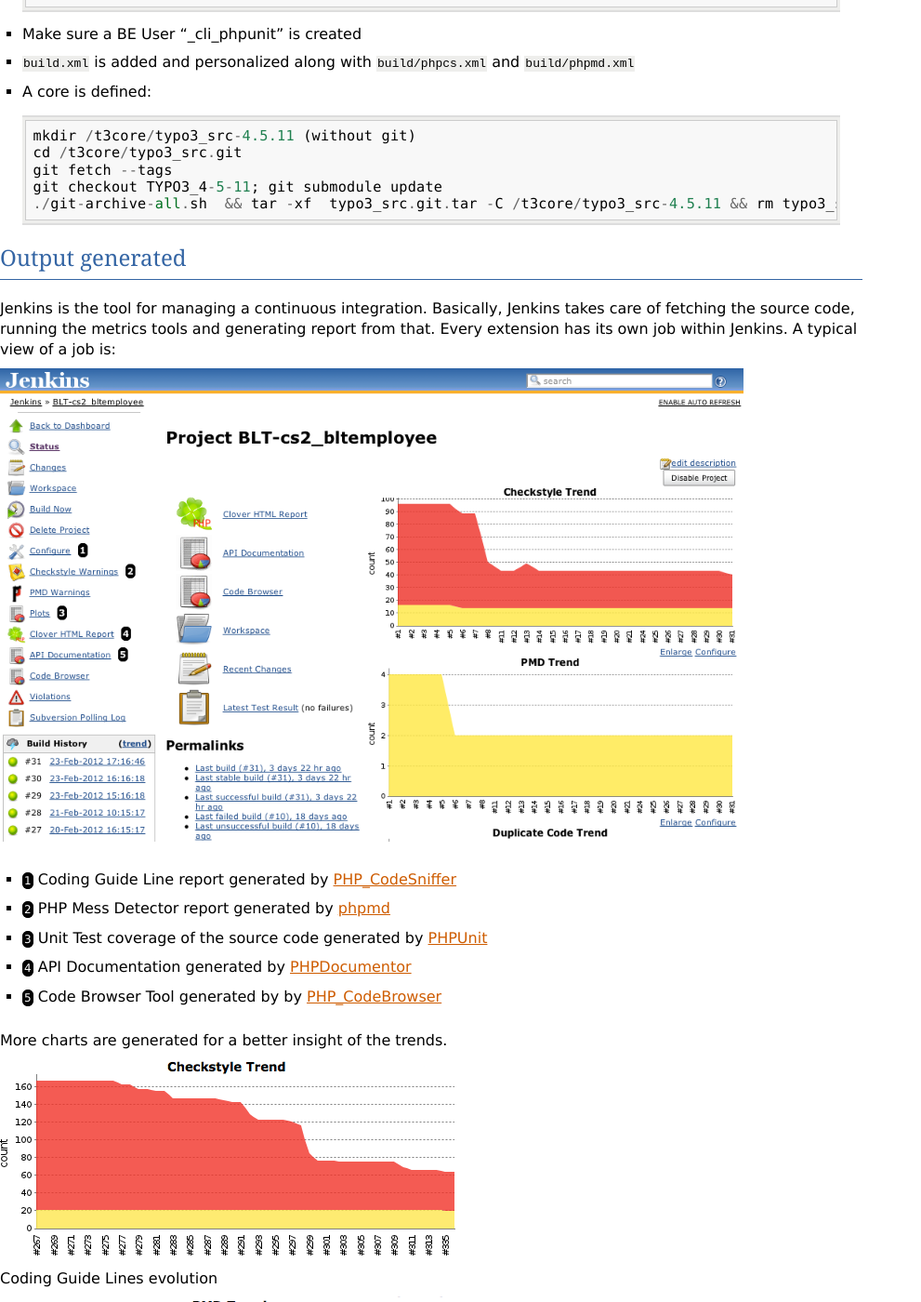
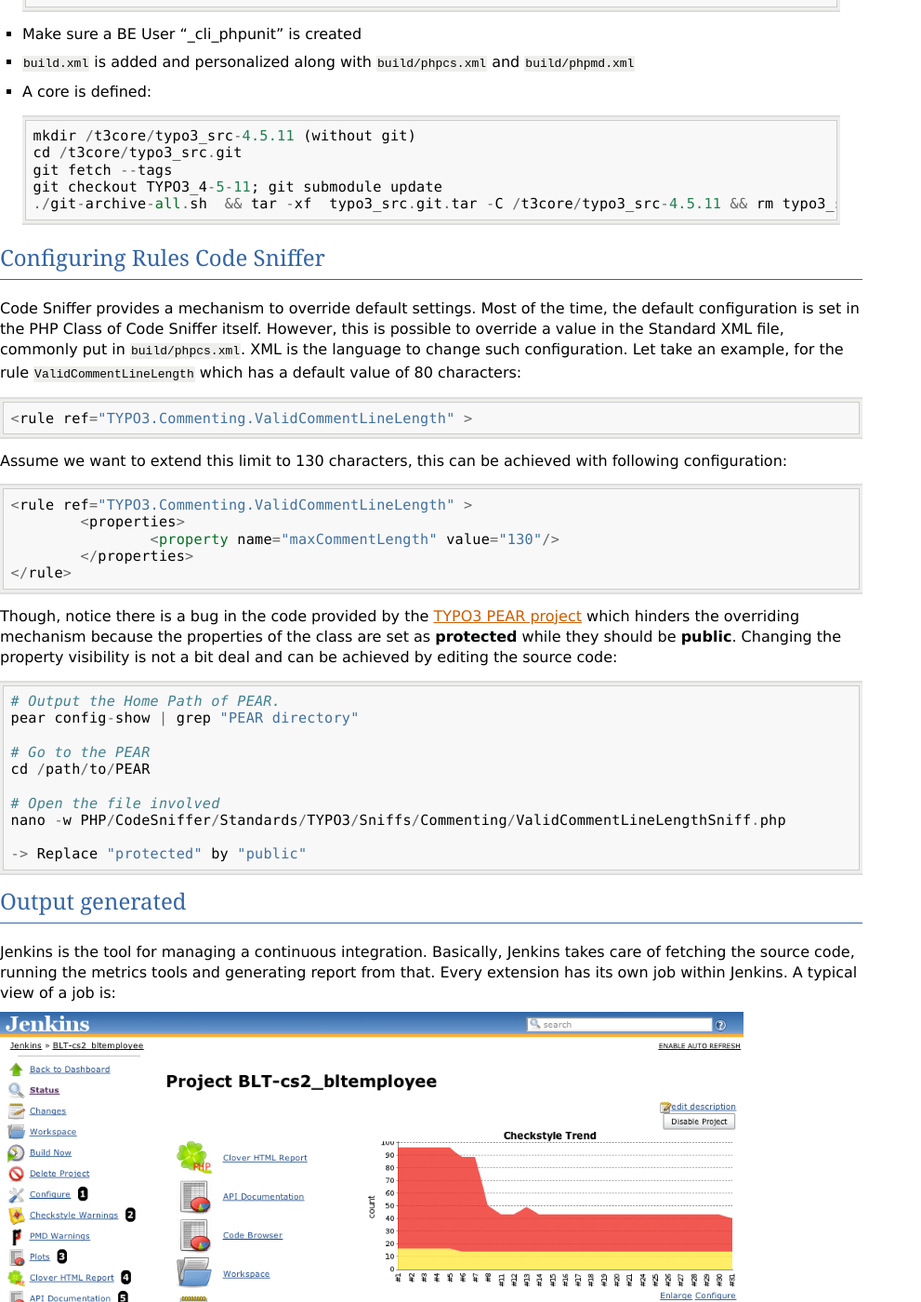
Before and after one commit to visay/chef-repo, a Sphinx documentation site: the page built from documentation/source/UnitTesting.rst, in a window 1280 px wide and 1400 px high, scrolled down 1384 px. Shown: the whole window at 93% size, without its empty margins (0-991 px from the left). Built offline with Sphinx 7.4.7, drawn with Linux system fonts in a browser that asks for light colours; some of the changed text lies outside the part shown.

Commit message:
Update documentation

```diff
--- a/documentation/source/UnitTesting.rst
+++ b/documentation/source/UnitTesting.rst
@@ -80,6 +80,36 @@
 	./git-archive-all.sh  && tar -xf  typo3_src.git.tar -C /t3core/typo3_src-4.5.11 && rm typo3_sr.git.tar
 
 
+Configuring Rules Code Sniffer
+--------------------------------
+
+Code Sniffer provides a mechanism to override default settings. Most of the time, the default configuration is set in the PHP Class of Code Sniffer itself. However, this is possible to override a value in the Standard XML file, commonly put in ``build/phpcs.xml``. XML is the language to change such configuration. Let take an example, for the rule ``ValidCommentLineLength`` which has a default value of 80 characters::
+
+	<rule ref="TYPO3.Commenting.ValidCommentLineLength" >
+
+Assume we want to extend this limit to 130 characters, this can be achieved with following configuration::
+
+	<rule ref="TYPO3.Commenting.ValidCommentLineLength" >
+		<properties>
+			<property name="maxCommentLength" value="130"/>
+		</properties>
+	</rule>
+
+Though, notice there is a bug in the code provided by the `TYPO3 PEAR project`_ which hinders the overriding mechanism because the properties of the class are set as **protected** while they should be **public**. Changing the property visibility is not a bit deal and can be achieved by editing the source code::
+
+	# Output the Home Path of PEAR.
+	pear config-show | grep "PEAR directory"
+
+	# Go to the PEAR
+	cd /path/to/PEAR
+
+	# Open the file involved
+	nano -w PHP/CodeSniffer/Standards/TYPO3/Sniffs/Commenting/ValidCommentLineLengthSniff.php
+
+	-> Replace "protected" by "public"
+
+.. _TYPO3 PEAR project: http://pear.typo3.org/
+
 Output generated
 --------------------------------
 
```
Also changed, not shown: 6 other files.
